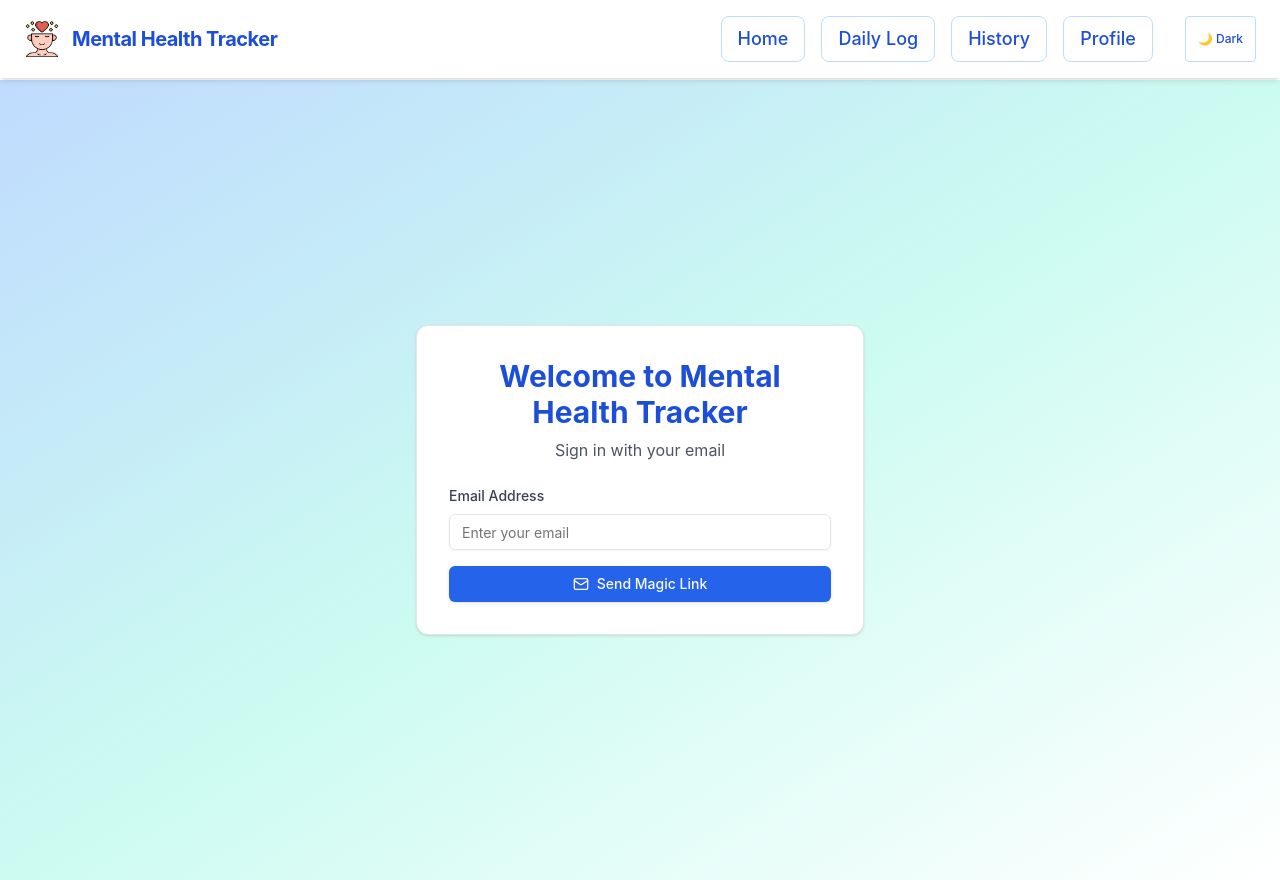
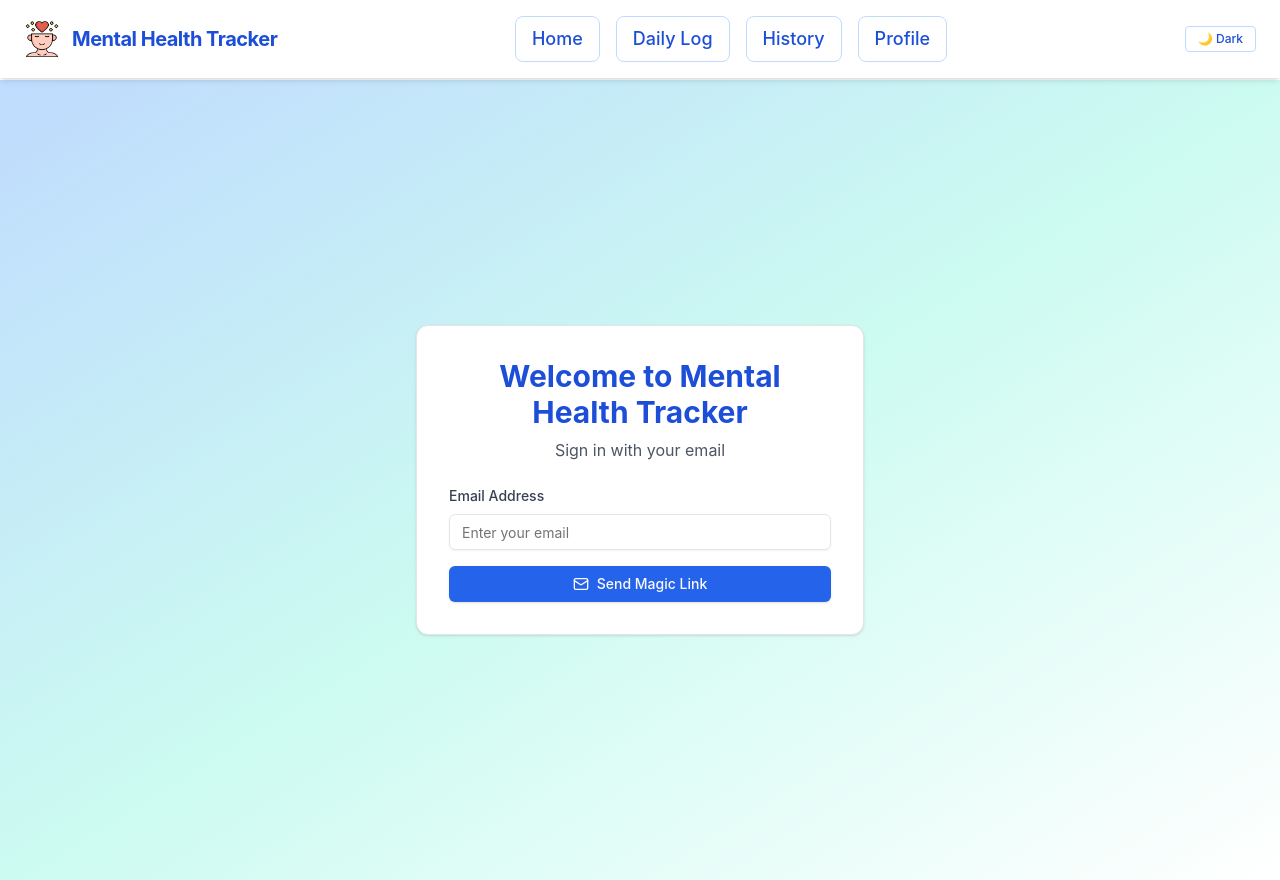
Before and after one commit to wajahat7777/Nexium_Wajahat_Project, a Next.js app in the folder frontend/: page /signin in a window 1280 px wide. Built offline with nearby package versions, Linux system fonts and the light colour scheme.

Commit message:
chaging navbar UI

```diff
--- a/frontend/components/Navbar.js
+++ b/frontend/components/Navbar.js
@@ -46,9 +46,10 @@ export default function Navbar() {
             ? "bg-blue-800 text-white border-blue-700 hover:bg-blue-700"
             : "bg-white text-blue-700 border-blue-200 hover:bg-blue-100")
         }>Profile</Link>
+      </div>
       <button
         className={
-            `ml-4 px-3 py-1 rounded text-xs font-medium border transition ` +
+          `px-3 py-1 rounded text-xs font-medium border transition ` +
           (theme === "dark"
             ? "border-blue-700 bg-blue-800 text-white hover:bg-blue-700"
             : "border-blue-200 bg-white text-blue-700 hover:bg-blue-100")
@@ -58,7 +59,6 @@ export default function Navbar() {
       >
         {theme === "dark" ? "☀️ Light" : "🌙 Dark"}
       </button>
-      </div>
     </nav>
   );
 }
```
Lines whose indentation alone changed are shown as unchanged.
